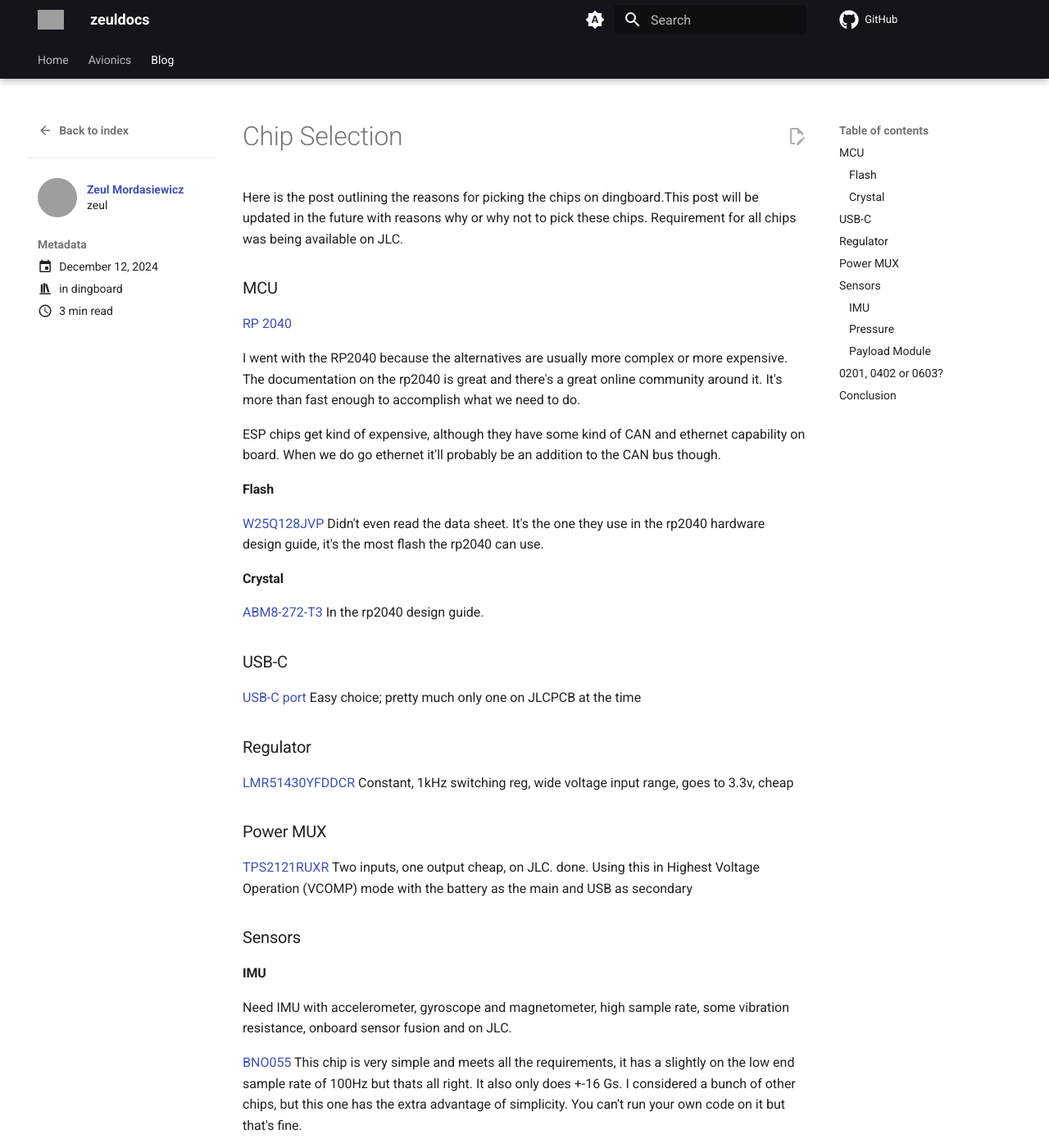
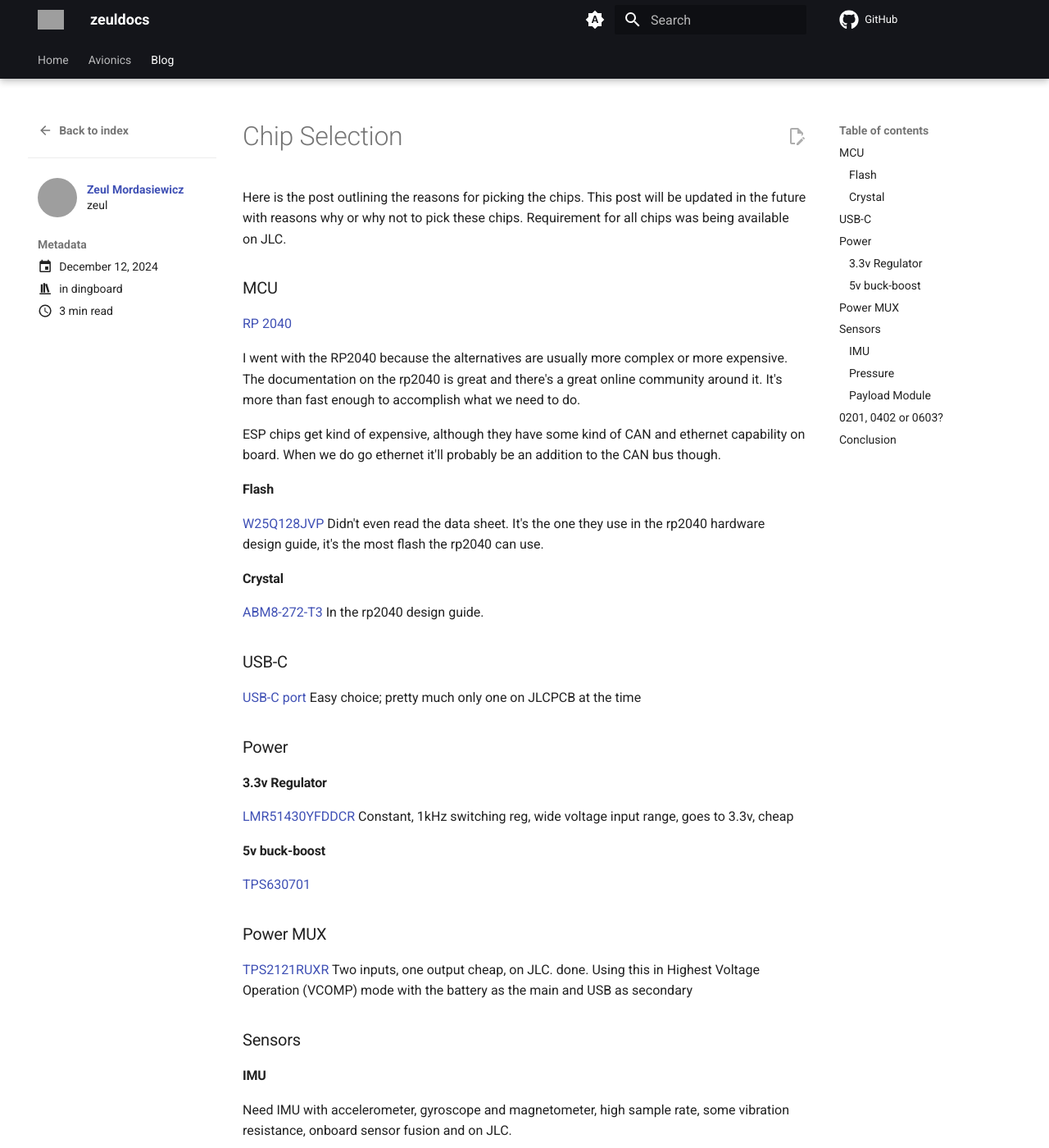
Before and after one commit to sonicavionics/sonicavionics.com, an MkDocs documentation site: the page built from docs/blog/posts/2024/december/chipselection.md, in a window 1280 px wide and 1400 px high. Shown: the whole window at 82% size. Built offline with MkDocs 1.6.1 and Material for MkDocs 9.7.7, drawn with Linux system fonts in a browser that asks for light colours; comment, search, counter and statistics services are not loaded; grey boxes are pictures that could not be loaded.

Commit message:
update....

```diff
--- a/docs/blog/posts/2024/december/chipselection.md
+++ b/docs/blog/posts/2024/december/chipselection.md
@@ -8,7 +8,7 @@
   - dingboard
 ---
 
-Here is the post outlining the reasons for picking the chips on dingboard.This post will be updated in the future with reasons why or why not to pick these chips. Requirement for all chips was being available on JLC.
+Here is the post outlining the reasons for picking the chips. This post will be updated in the future with reasons why or why not to pick these chips. Requirement for all chips was being available on JLC.
 
 ### MCU
 
@@ -28,9 +28,15 @@
 
 [USB-C port](https://jlcpcb.com/partdetail/Korean_HropartsElec-TYPE_C_31_M04/C129018) Easy choice; pretty much only one on JLCPCB at the time
 
-### Regulator
+### Power
+
+#### 3.3v Regulator
 
 [LMR51430YFDDCR](https://jlcpcb.com/partdetail/TexasInstruments-LMR51430YFDDCR/C5219261) Constant, 1kHz switching reg, wide voltage input range, goes to 3.3v, cheap
+
+#### 5v buck-boost
+
+[TPS630701](https://www.ti.com/lit/ds/symlink/tps63070.pdf?ts=1734177677058)
 
 ### Power MUX
 
```
